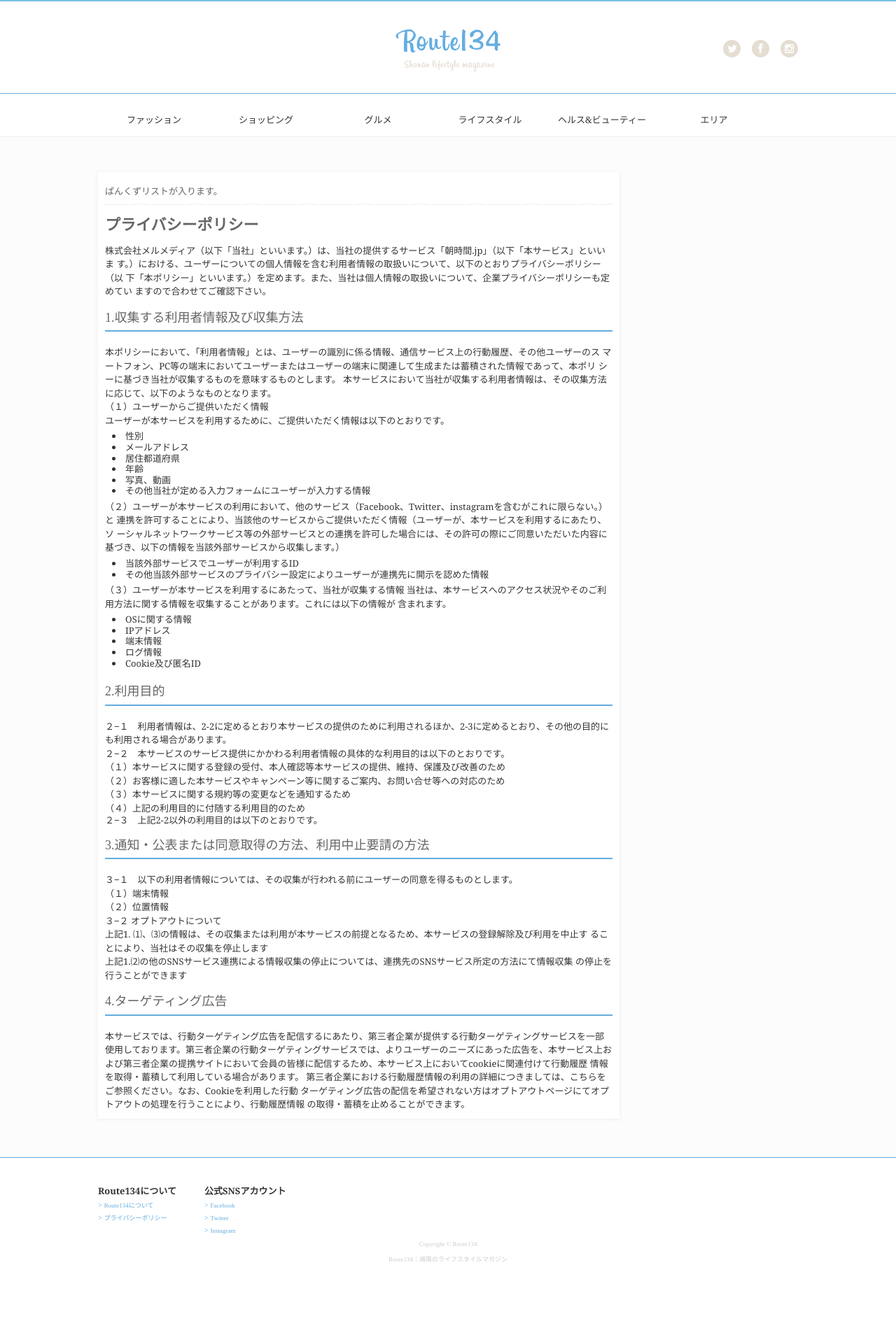
After one commit to project-SY/route134, a PHP site: page /privacy.php in a window 1280 px wide. The commit adds this page. Shown: the whole page at 70% size. Run offline with PHP 8.4, Linux system fonts and the light colour scheme.

Commit message:
I made praivacy.php

```diff
--- a/css/sub_pc.css
+++ b/css/sub_pc.css
@@ -3,12 +3,58 @@ css
 ◆　common
 ------------------------------------ */
 
+.border-btm-aqua {
+	border-bottom:2px dotted #65acdf;
+}
+
 .border-btm-gray {
 	border-bottom:2px dotted #eeeeee;
 }
 
-.border-btm-aqua {
-	border-bottom:2px dotted #65acdf;
+#pankuzu {
+	padding:10px 0;
+	font-family: YuGo;
+	color:  #666666;
+	font-weight: 500;
+	text-align: left;
+}
+
+/* ------------------------------------
+◆　privacy
+------------------------------------ */
+
+#privacy h2 {
+	color:  #666666;
+	font-size: 22px;
+	padding:20px 0px;
+}
+
+#privacy h3 {
+padding: 20px 0px 10px 0;
+margin-bottom: 20px;
+border-bottom: 2px solid #65acdf;
+font-family: YuGo;
+color:  #666666;
+font-size: 18px;
+font-weight: 500;
+}
+
+#privacy p {
+	line-height:1.5em;
+}
+
+#privacy ul {
+	padding: 5px 0;
+}
+
+#privacy li {
+	padding-left:10px;
+}
+
+#privacy ul.circle,
+#privacy ul.circle li {
+	list-style-type:disc;
+	list-style-position:inside;
 }
 
 /* ------------------------------------
@@ -21,14 +67,6 @@ css
 }
 =======
 >>>>>>> master
-
-#pankuzu {
-	padding:10px 0;
-	font-family: YuGo;
-	color:  #666666;
-	font-weight: 500;
-	text-align: left;
-}
 
 #single .post-headline {
 	padding:10px 0;
--- /dev/null
+++ b/privacy.php
@@ -0,0 +1,106 @@
+<?php include('header.php'); ?>
+	<div class="content-width clearfix">
+		<div class="left-column">
+			<div id="privacy">
+				<div id="pankuzu" class="border-btm-gray">
+					ぱんくずリストが入ります。
+				</div>
+				<h2>プライバシーポリシー</h2>
+				<p>
+					株式会社メルメディア（以下「当社」といいます。）は、当社の提供するサービス「朝時間.jp」（以下「本サービス」といいま
+					す。）における、ユーザーについての個人情報を含む利用者情報の取扱いについて、以下のとおりプライバシーポリシー（以
+					下「本ポリシー」といいます。）を定めます。また、当社は個人情報の取扱いについて、企業プライバシーポリシーも定めてい
+					ますので合わせてご確認下さい。
+				</p>
+				<h3>1.収集する利用者情報及び収集方法</h3>
+				<p>
+					本ポリシーにおいて、「利用者情報」とは、ユーザーの識別に係る情報、通信サービス上の行動履歴、その他ユーザーのス
+					マートフォン、PC等の端末においてユーザーまたはユーザーの端末に関連して生成または蓄積された情報であって、本ポリ
+					シーに基づき当社が収集するものを意味するものとします。
+					本サービスにおいて当社が収集する利用者情報は、その収集方法に応じて、以下のようなものとなります。
+				</p>
+				<p>
+					（１）ユーザーからご提供いただく情報<br />
+					ユーザーが本サービスを利用するために、ご提供いただく情報は以下のとおりです。
+				</p>
+				<ul class="circle">
+					<li>性別</li>
+					<li>メールアドレス</li>
+					<li>居住都道府県</li>
+					<li>年齢</li>
+					<li>写真、動画</li>
+					<li>その他当社が定める入力フォームにユーザーが入力する情報</li>
+				</ul>
+				<p>
+					（２）ユーザーが本サービスの利用において、他のサービス（Facebook、Twitter、instagramを含むがこれに限らない。）と
+					連携を許可することにより、当該他のサービスからご提供いただく情報（ユーザーが、本サービスを利用するにあたり、ソ
+					ーシャルネットワークサービス等の外部サービスとの連携を許可した場合には、その許可の際にご同意いただいた内容に
+					基づき、以下の情報を当該外部サービスから収集します。）
+				</p>
+				<ul class="circle">
+					<li>当該外部サービスでユーザーが利用するID</li>
+					<li>その他当該外部サービスのプライバシー設定によりユーザーが連携先に開示を認めた情報</li>
+				</ul>
+				<p>
+					（３）ユーザーが本サービスを利用するにあたって、当社が収集する情報
+					当社は、本サービスへのアクセス状況やそのご利用方法に関する情報を収集することがあります。これには以下の情報が
+					含まれます。
+				</p>
+				<ul class="circle">
+					<li>OSに関する情報</li>
+					<li>IPアドレス</li>
+					<li>端末情報</li>
+					<li>ログ情報</li>
+					<li>Cookie及び匿名ID</li>
+				</ul>
+				<h3>2.利用目的</h3>
+				<p>
+					２−１　利用者情報は、2-2に定めるとおり本サービスの提供のために利用されるほか、2-3に定めるとおり、その他の目的に
+					も利用される場合があります。
+				</p>
+				<p>
+					２−２　本サービスのサービス提供にかかわる利用者情報の具体的な利用目的は以下のとおりです。
+				</p>
+				<p>
+					（１）本サービスに関する登録の受付、本人確認等本サービスの提供、維持、保護及び改善のため<br />
+					（２）お客様に適した本サービスやキャンペーン等に関するご案内、お問い合せ等への対応のため<br />
+					（３）本サービスに関する規約等の変更などを通知するため<br />
+					（４）上記の利用目的に付随する利用目的のため
+				</p>
+					２−３　上記2-2以外の利用目的は以下のとおりです。
+				</p>
+				<h3>3.通知・公表または同意取得の方法、利用中止要請の方法</h3>
+				<p>
+					３−１　以下の利用者情報については、その収集が行われる前にユーザーの同意を得るものとします。
+				</p>
+				<p>
+					（１）端末情報<br />
+					（２）位置情報
+				</p>
+				<p>
+					３−２ オプトアウトについて
+				</p>
+				<p>
+					上記1. ⑴、⑶の情報は、その収集または利用が本サービスの前提となるため、本サービスの登録解除及び利用を中止す
+					ることにより、当社はその収集を停止します
+				</p>
+				<p>
+					上記1.⑵の他のSNSサービス連携による情報収集の停止については、連携先のSNSサービス所定の方法にて情報収集
+					の停止を行うことができます
+				</p>
+				<h3>4.ターゲティング広告</h3>
+				<p>本サービスでは、行動ターゲティング広告を配信するにあたり、第三者企業が提供する行動ターゲティングサービスを一部
+					使用しております。第三者企業の行動ターゲティングサービスでは、よりユーザーのニーズにあった広告を、本サービス上お
+					よび第三者企業の提携サイトにおいて会員の皆様に配信するため、本サービス上においてcookieに関連付けて行動履歴
+					情報を取得・蓄積して利用している場合があります。
+					第三者企業における行動履歴情報の利用の詳細につきましては、こちらをご参照ください。なお、Cookieを利用した行動
+					ターゲティング広告の配信を希望されない方はオプトアウトページにてオプトアウトの処理を行うことにより、行動履歴情報
+					の取得・蓄積を止めることができます。
+				</p>
+			</div>
+			<!-- priacy end -->
+		</div>
+		<!-- left-column end -->
+	</div>
+	<!-- content-width end -->
+<?php include('footer.php'); ?>
```
Also changed, not shown: agreement.php (added, +20 -0 lines).
